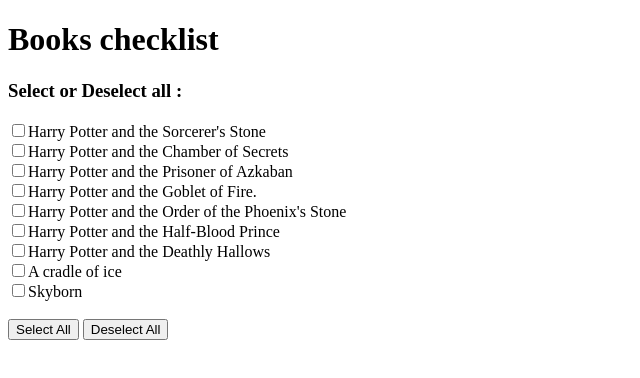
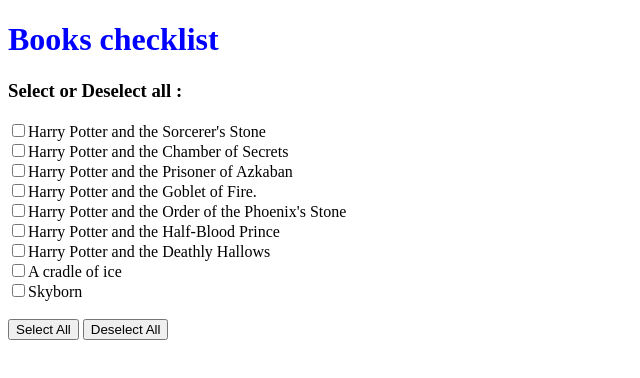
Before and after one commit to UIDev-Rupa/NewProject2023, a plain HTML site: page index.html in a window 1280 px wide. Shown: the whole page, without its empty margins (0-640 px from the left). Drawn offline with Linux system fonts and the light colour scheme.

Commit message:
comments resolved

```diff
--- a/index.html
+++ b/index.html
@@ -8,7 +8,7 @@
 </head>
 <body>
     <body>
-        <h1>Books checklist</h1>
+        <h1 style="color: blue;">Books checklist</h1>
         <h3>Select or Deselect all :</h3>
         <input type="checkbox" name="check" value="book 1">Harry Potter and the Sorcerer's Stone<br>
         <input type="checkbox" name="check" value="book 2">Harry Potter and the Chamber of Secrets<br>
```
